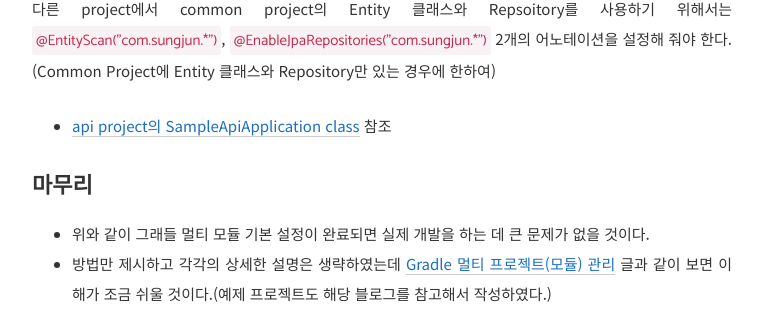
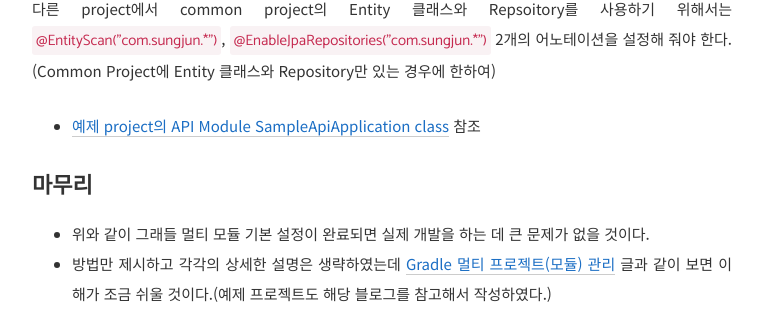
Before and after one commit to gwonsungjun/gwonsungjun.github.io, a Jekyll site: the page built from _posts/2019-04-03-gradle_multi_module.md, in a window 1280 px wide. Shown: the part 4185-4494 px from the top of the page, without its empty margins (258-1021 px from the left). Built offline with Jekyll 4.4.1, drawn with Linux system fonts in a browser that asks for light colours; comment, search, counter and statistics services are not loaded.

Commit message:
Edit typo

```diff
--- a/_posts/2019-04-03-gradle_multi_module.md
+++ b/_posts/2019-04-03-gradle_multi_module.md
@@ -141,7 +141,7 @@ dependencies {
 
 다른 project에서 common project의 Entity 클래스와 Repsoitory를 사용하기 위해서는 `@EntityScan("com.sungjun.*")`, `@EnableJpaRepositories("com.sungjun.*")` 2개의 어노테이션을 설정해 줘야 한다. (Common Project에 Entity 클래스와 Repository만 있는 경우에 한하여)
 
-- [api project의 SampleApiApplication class](https://github.com/gwonsungjun/gradle-multi-module/blob/master/sample-api/src/main/java/com/sungjun/api/SampleApiApplication.java) 참조
+- [예제 project의 API Module SampleApiApplication class](https://github.com/gwonsungjun/gradle-multi-module/blob/master/sample-api/src/main/java/com/sungjun/api/SampleApiApplication.java) 참조
 
 
 ## 마무리
```
